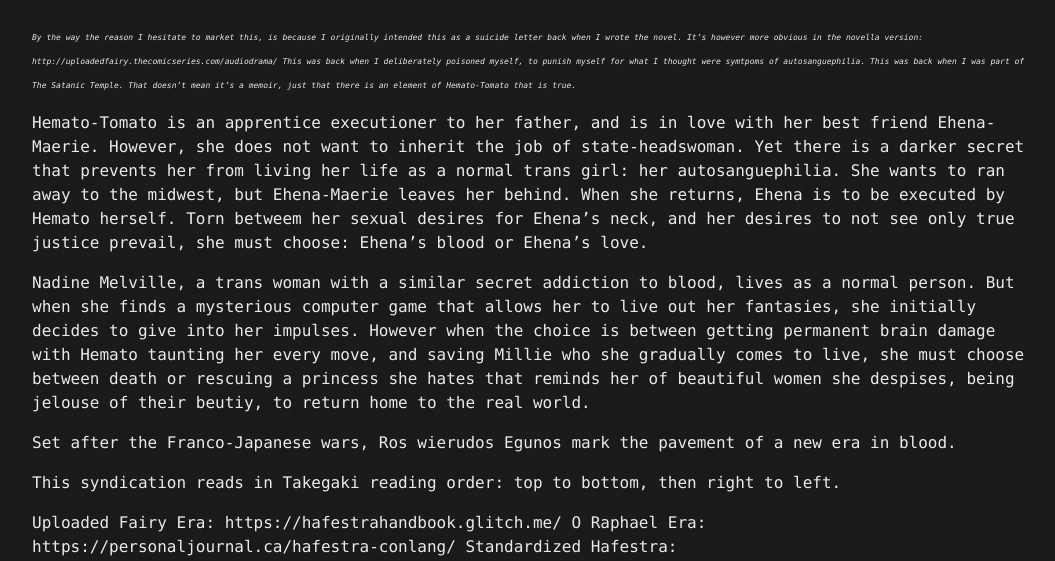
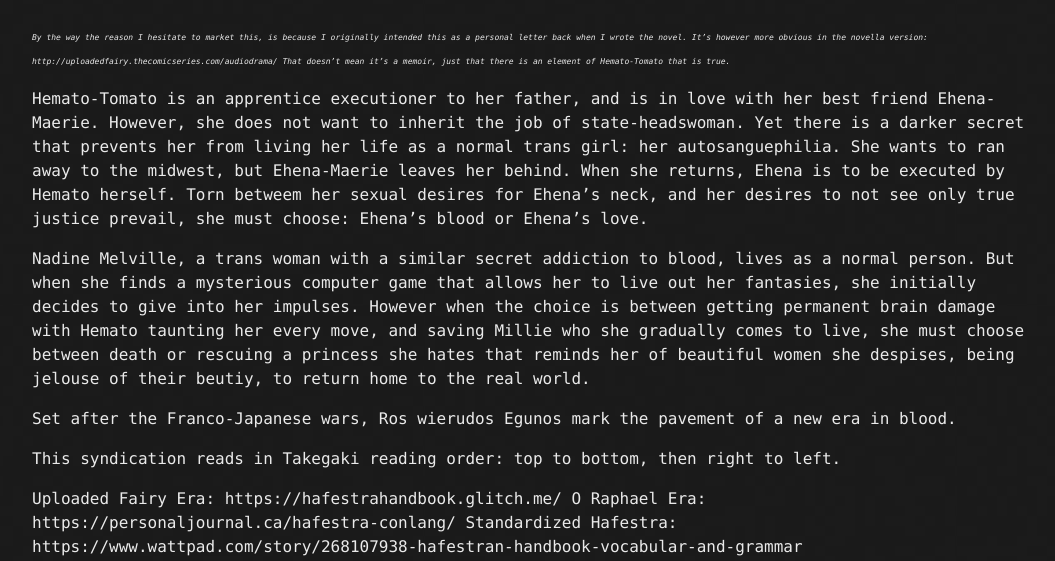
Before and after one commit to LWFlouisa/UploadedFairySynd, a Jekyll site: the page built from about.md, in a window 1280 px wide. Shown: the part 759-1320 px from the top of the page, without its empty margins (108-1163 px from the left). Built offline with Jekyll 4.4.1, drawn with Linux system fonts in a browser that asks for light colours.

Commit message:
Update about.md

```diff
--- a/about.md
+++ b/about.md
@@ -4,6 +4,8 @@ title: About
 ---
 <style>
   i {
+    color: eaeaea;
+
     font-size: 8px;
   }
 </style>
@@ -11,7 +13,7 @@ title: About
 # About Uploaded Fairy
 <img src="https://github.com/LWFlouisa/Homepage/blob/master/Images/hemato.jpeg?raw=true" width="800px" height="550px"/>
 
-<i>By the way the reason I hesitate to market this, is because I originally intended this as a suicide letter back when I wrote the novel. It's however more obvious in the novella version: http://uploadedfairy.thecomicseries.com/audiodrama/ This was back when I deliberately poisoned myself, to punish myself for what I thought were symtpoms of autosanguephilia. This was back when I was part of The Satanic Temple. That doesn't mean it's a memoir, just that there is an element of Hemato-Tomato that is true.</i>
+<i>By the way the reason I hesitate to market this, is because I originally intended this as a personal letter back when I wrote the novel. It's however more obvious in the novella version: http://uploadedfairy.thecomicseries.com/audiodrama/ That doesn't mean it's a memoir, just that there is an element of Hemato-Tomato that is true.</i>
 
 Hemato-Tomato is an apprentice executioner to her father, and is in love with her best friend Ehena-Maerie. However, she does not want to inherit the job of state-headswoman. Yet there is a darker secret that prevents her from living her life as a normal trans girl: her autosanguephilia. She wants to ran away to the midwest, but Ehena-Maerie leaves her behind. When she returns, Ehena is to be executed by Hemato herself. Torn betweem her sexual desires for Ehena's neck, and her desires to not see only true justice prevail, she must choose: Ehena's blood or Ehena's love.
 
```
